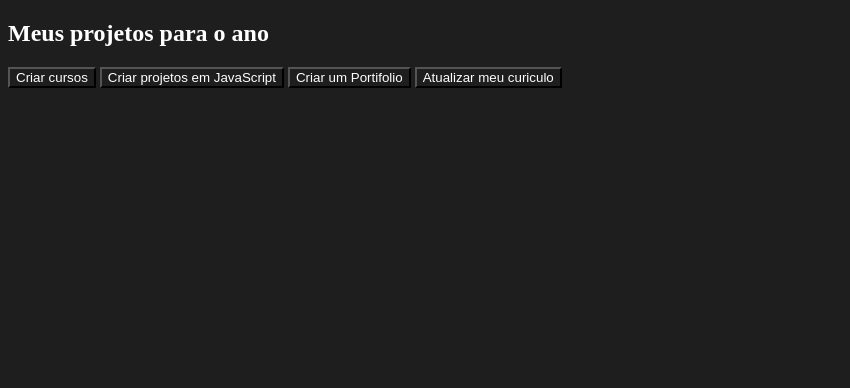
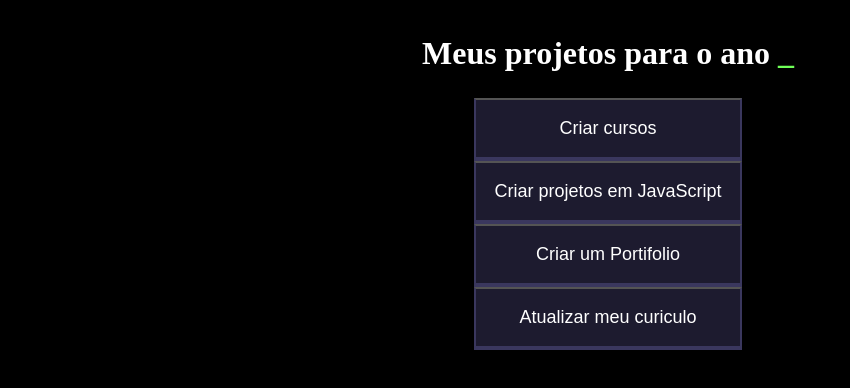
Before and after one commit to Magioto/3f2024, a plain HTML site: page index.html in a window 1280 px wide. Shown: the whole page, without its empty margins (0-850 px from the left). Drawn offline with Linux system fonts and the light colour scheme.

Commit message:
Add files via upload

```diff
--- a/index.html
+++ b/index.html
@@ -4,12 +4,12 @@
     <meta charset="UTF-8">
     <meta http-equiv="X-UA-Compatible" content="IE=edge">
     <meta name="viewport" content="width=, initial-scale=1.0">
-    <title>Meus projetos para o ano</title>
+    <title>meus projetos do ano</title>
     <link rel="stylesheet" href="sytle.css">
 </head>
 <body>
     <section class="conteudo-principal">
-        <h2 class="titulo-principal">Meus projetos para o ano</h2>
+        <h2 class="titulo-principal">Meus projetos para o ano <span> _</span></h2>
         <div class="botoes">
         <button class="botao">Criar cursos</button>
         <button class="botao">Criar projetos em JavaScript</button>
--- a/sytle.css
+++ b/sytle.css
@@ -1,18 +1,45 @@
 :root{
-   /* --nomedavariavel: valor */
-   --cor-de-fundo: #1e1e1e;
-   --verde: #6FFF57;
-   --branco: #FFFFFF;
-   --botao-ativo: #3A375E;
-   --botao-inativo: rgba(58,55,94,0.5);
-   --texto-fundo: rgba(58,55,94,0.3);
+   /* --nomedavariavel:valor */
+    --cor-de-fundo: #000000;
+    --verde: #6FFF57;
+    --branco: #FFFFFF;
+    --botao-ativo: #3A375E;
+    --botao-inativo: rgba(58,55,94,0.5);
+    --texto-fundo: rgba(58,55,94,0.3);
 }
-/* 1) "chamando" as tags
-
-   2) "chamando" as classes (chamamos com .nome-da
-   3) "chamando" as IDS;
-   */
 *{
     background-color: var(--cor-de-fundo);
     color: var(--branco);
 }
+
+span{
+    color: var(--verde);
+}
+
+.conteudo-principal{
+    display: flex;
+    flex-direction: column;
+    justify-content: center;
+    align-items: center;
+    width: 100%;
+    max-width: 1200px;
+}
+
+.titulo-principal{
+    text-align: center;
+    width: 100%;
+    font-size: 32px;
+}
+.botao{
+    background-color: var(--botao-inativo);
+    color: white;
+    display: flex;
+    justify-content: center;
+    align-items: center;
+    padding: 1em;
+    font-size: 18px;
+    width: 100%;
+    border-bottom: 4px solid var(--botao-ativo);
+    border-left: 2px solid var(--botao-ativo);
+    border-right: 2px solid var(--botao-ativo);
+}
```
Also changed, not shown: 1 other file.
